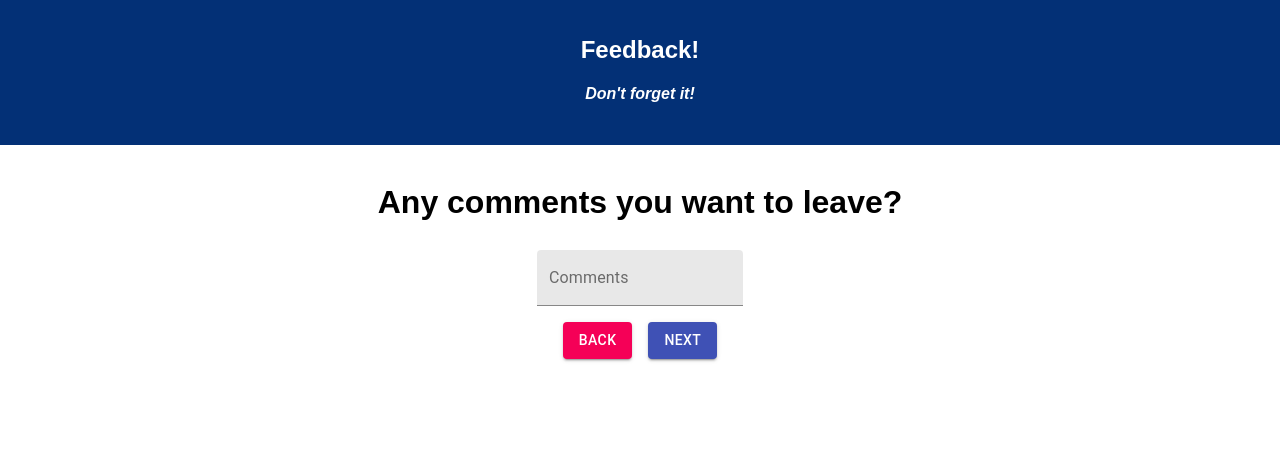
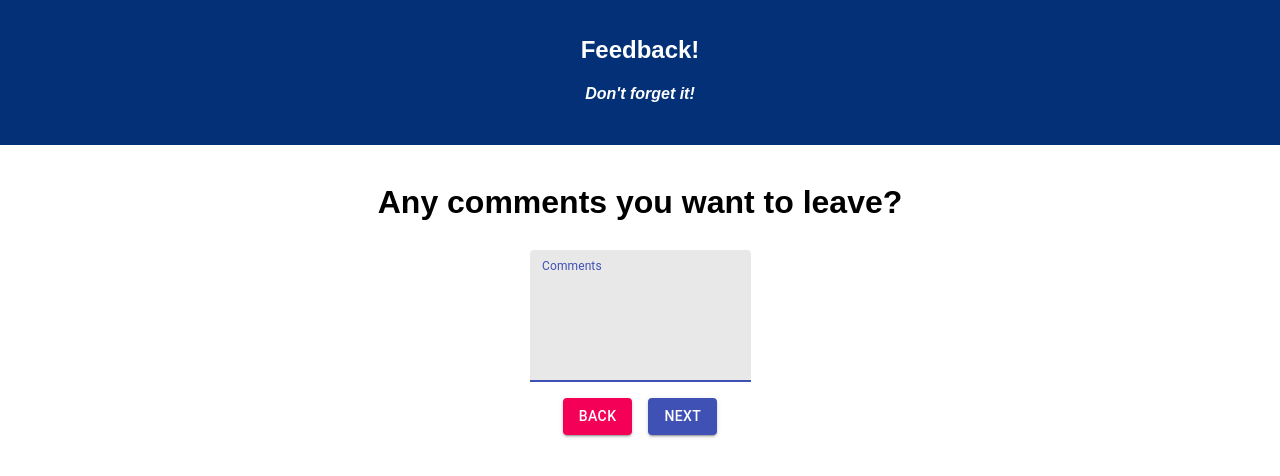
Before and after one commit to berg2043/Feedback-Form, a React (Create React App) app: page /comments in a window 1280 px wide. Shown: the top 476 px of the page. Built offline with nearby package versions, Linux system fonts and the light colour scheme.

Commit message:
added autofocus

```diff
--- a/src/components/Comments/Comments.js
+++ b/src/components/Comments/Comments.js
@@ -57,6 +57,8 @@ const Comments = (props) => {
                 onChange={commentForm}
                 label="Comments"
                 multiline
+                rows={5}
+                autoFocus
                 />
           </Grid>
           <Grid item>
--- a/src/components/Questions/Questions.js
+++ b/src/components/Questions/Questions.js
@@ -66,6 +66,7 @@ const Questions = (props) => {
                 onChange={inputForm}
                 label={props.placeholder}
                 className={classes.input}
+                autoFocus
                 />
             </Grid>
             <Grid item>
```
